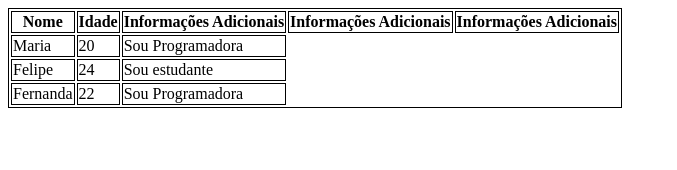
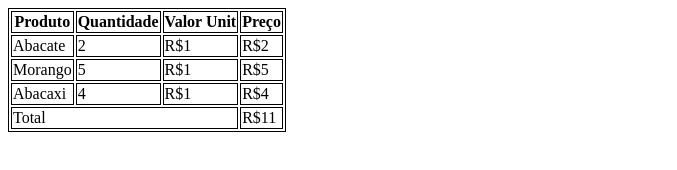
Before and after one commit to VictorMouraM/aula-tabela, a plain HTML site: page index.html in a window 1280 px wide. Shown: the whole page, without its empty margins (0-677 px from the left). Drawn offline with Linux system fonts and the light colour scheme.

Commit message:
Trocado todas as informações da tabela

```diff
--- a/index.html
+++ b/index.html
@@ -15,31 +15,38 @@
     <table>
         <thead>
           <tr>
-            <th>Nome</th>
-            <th>Idade</th>
-            <th>Informações Adicionais</th>
-            <th>Informações Adicionais</th>
-            <th>Informações Adicionais</th>
+            <th>Produto</th>
+            <th>Quantidade</th>
+            <th>Valor Unit</th>
+            <th>Preço</th>
           </tr>
         </thead>
 
         <tbody>
           <tr>
-            <td>Maria</td>
-            <td>20</td>
-            <td>Sou Programadora</td>
+            <td>Abacate</td>
+            <td>2</td>
+            <td>R$1</td>
+            <td>R$2</td>
           </tr>
           <tr>
-            <td>Felipe</td>
-            <td>24</td>
-            <td>Sou estudante</td>
+            <td>Morango</td>
+            <td>5</td>
+            <td>R$1</td>
+            <td>R$5</td>
           </tr>
           <tr>
-            <td>Fernanda</td>
-            <td>22</td>
-            <td>Sou Programadora</td>
+            <td>Abacaxi</td>
+            <td>4</td>
+            <td>R$1</td>
+            <td>R$4</td>
           </tr>
         </tbody>
+
+        <tfoot>
+          <td colspan="3">Total</td>
+          <td>R$11</td>
+        </tfoot>
     </table>
 </body>
 </html>
```
